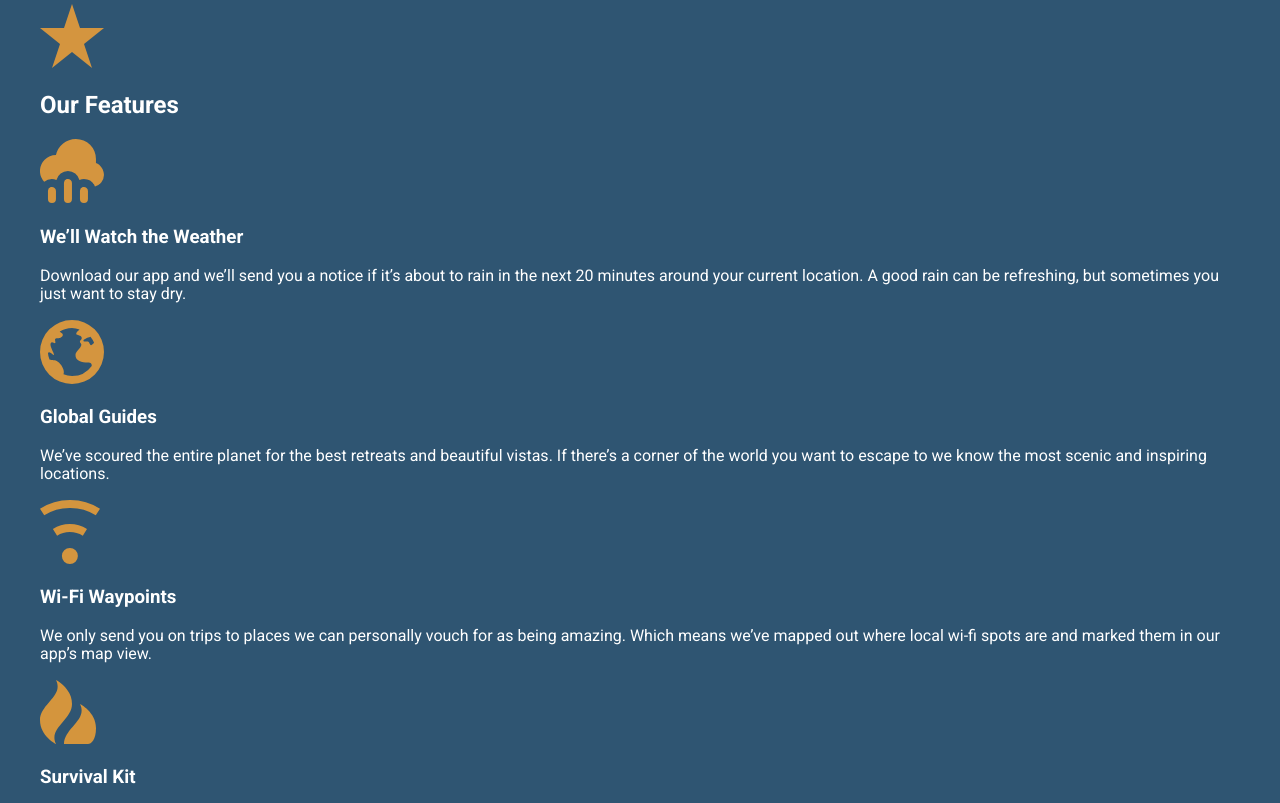
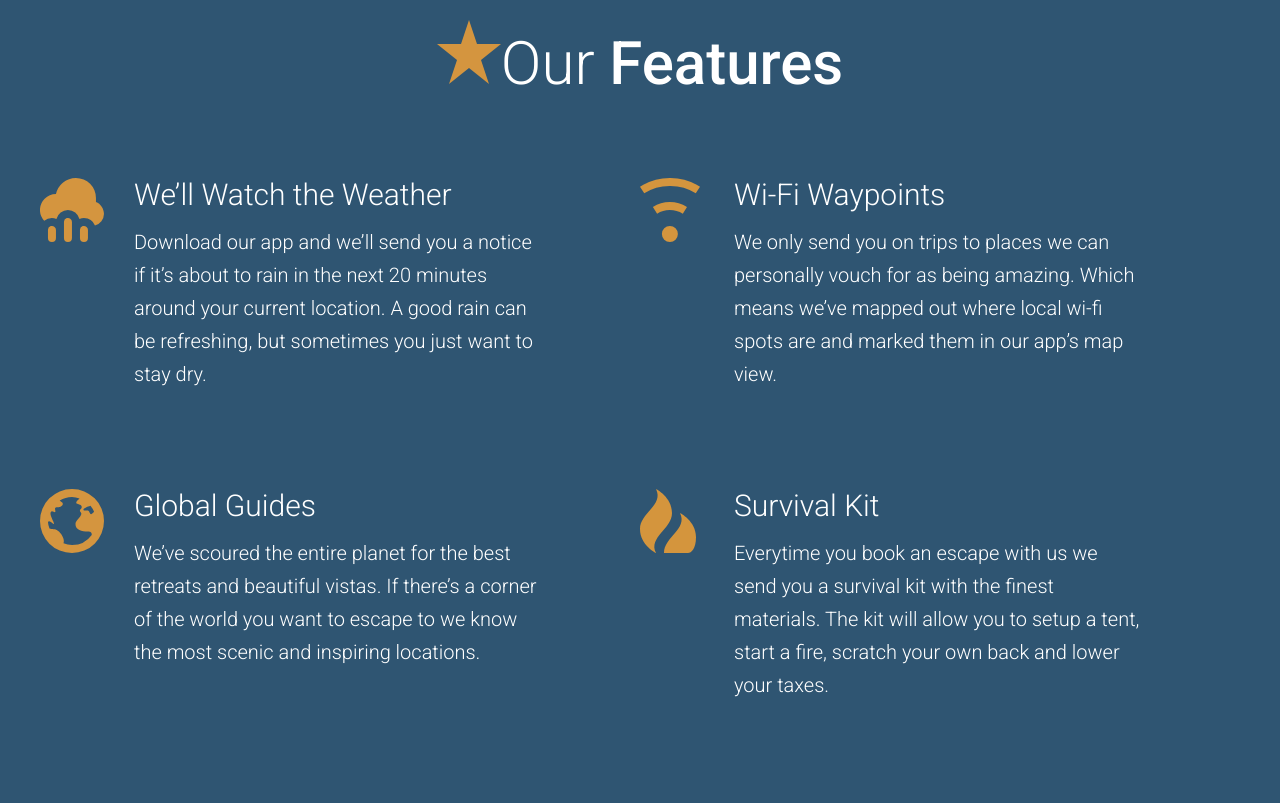
Before and after one commit to rafaelgoncalves2010/travel-site, a website: page app/index.html in a window 1280 px wide. Shown: the part 2357-3160 px from the top of the page. Drawn offline with Linux system fonts and the light colour scheme.

Commit message:
features

```diff
--- /dev/null
+++ b/app/assets/styles/modules/_feature_item.css
@@ -0,0 +1,19 @@
+.feature_item{
+	position: relative;
+	padding-left: 94px;
+	padding-bottom: 2.5rem;
+
+	&__icon{
+		position: absolute;
+		left: 0;
+	}
+
+	&__title{
+		font-size: 1.875rem;
+		font-weight: 300;
+		margin-bottom: .8rem;
+
+	}
+
+
+}
--- a/app/assets/styles/modules/_generic-content-container.css
+++ b/app/assets/styles/modules/_generic-content-container.css
@@ -1,9 +1,10 @@
 .generic-content-container{
 
 	p{
+		font-weight: 300;
 		line-height: 1.65;
 		font-size: 1.25rem;
-		margin: 1.8rem 0;
+		margin: 0 0 1.8rem 0;
 	}
 
 	p a{
--- a/app/assets/styles/modules/_row.css
+++ b/app/assets/styles/modules/_row.css
@@ -6,8 +6,16 @@
 		margin-right: -65px;
 	}
 
+	&_gutters_large{
+		margin-right: -100px;
+	}
+
     &__gutters > div{
     	padding-right: 65px;
+    }
+
+    &__gutters_large > div{
+    	padding-right: 100px;
     }
 
 	&__b_margin_until_medium{
@@ -40,6 +48,11 @@
 		float: left;
 		width: 63%
 	}
+
+	&__medium_6{
+		width: 50%;
+		float: left;
+	}
 }
 
 
--- /dev/null
+++ b/app/assets/styles/modules/_section-title.css
@@ -0,0 +1,31 @@
+.section-title{
+	font-size: 2.55rem;
+	font-weight: 300;
+	text-align: center;
+
+	@mixin atSmall{
+		font-size: 3.75rem;
+	}
+
+
+
+	strong{
+		font-weight: 500;
+	}
+
+	&__icon{
+
+		display: block;
+		margin-left: auto;
+		margin-right: auto;
+
+		@mixin atSmall{
+			margin-right: .5rem;
+			margin-left: 0;
+			margin-bottom: 0;
+			display: inline-block;
+		}
+	}
+
+
+}
--- a/app/assets/styles/styles.css
+++ b/app/assets/styles/styles.css
@@ -9,3 +9,5 @@
 @import "modules/_headline";
 @import "modules/_row";
 @import "modules/_generic-content-container";
+@import "modules/_section-title";
+@import "modules/_feature_item";
--- a/app/index.html
+++ b/app/index.html
@@ -85,24 +85,48 @@
   <div id="features" class="page-section page-section__blue">
 
     <div class="wrapper">
-    <img src="assets/images/icons/star.svg">
-    <h2>Our Features</h2>
 
-    <img src="assets/images/icons/rain.svg">
-    <h3>We&rsquo;ll Watch the Weather</h3>
-    <p>Download our app and we&rsquo;ll send you a notice if it&rsquo;s about to rain in the next 20 minutes around your current location. A good rain can be refreshing, but sometimes you just want to stay dry.</p>
+    <h2 class="section-title"><img class="feature__tittle__icon" src="assets/images/icons/star.svg">Our <strong>Features</strong></h2>
 
-    <img src="assets/images/icons/globe.svg">
-    <h3>Global Guides</h3>
-    <p>We&rsquo;ve scoured the entire planet for the best retreats and beautiful vistas. If there&rsquo;s a corner of the world you want to escape to we know the most scenic and inspiring locations.</p>
+    <div class="row row__gutters_large generic-content-container">
 
-    <img src="assets/images/icons/wifi.svg">
-    <h3>Wi-Fi Waypoints</h3>
+        <div class="row__medium_6">
+
+
+      <div class="feature_item">
+
+        <img class="feature_item__icon" src="assets/images/icons/rain.svg">
+        <h3 class="feature_item__title">We&rsquo;ll Watch the Weather</h3>
+        <p>Download our app and we&rsquo;ll send you a notice if it&rsquo;s about to rain in the next 20 minutes around your current location. A good rain can be refreshing, but sometimes you just want to stay dry.</p>
+    </div>
+
+    <div class="feature_item">
+        <img class="feature_item__icon" src="assets/images/icons/globe.svg">
+         <h3 class="feature_item__title">Global Guides</h3>
+         <p>We&rsquo;ve scoured the entire planet for the best retreats and beautiful vistas. If there&rsquo;s a corner of the world you want to escape to we know the most scenic and inspiring locations.</p>
+    </div>
+    </div>
+
+        <div class="row__medium_6">
+
+    <div class="feature_item">
+    <img class="feature_item__icon" src="assets/images/icons/wifi.svg">
+    <h3 class="feature_item__title">Wi-Fi Waypoints</h3>
     <p>We only send you on trips to places we can personally vouch for as being amazing. Which means we&rsquo;ve mapped out where local wi-fi spots are and marked them in our app&rsquo;s map view.</p>
+    </div>
 
-    <img src="assets/images/icons/fire.svg">
-    <h3>Survival Kit</h3>
+
+    <div class="feature_item">
+    <img class="feature_item__icon" src="assets/images/icons/fire.svg">
+    <h3 class="feature_item__title">Survival Kit</h3>
     <p>Everytime you book an escape with us we send you a survival kit with the finest materials. The kit will allow you to setup a tent, start a fire, scratch your own back and lower your taxes.</p>
+     </div>
+        </div>
+
+
+    </div>
+
+
   </div>
   </div>
 
--- a/app/temp/styles/styles.css
+++ b/app/temp/styles/styles.css
@@ -677,8 +677,16 @@ a{
   margin-right: -65px;
 }
 
+.row_gutters_large{
+  margin-right: -100px;
+}
+
 .row__gutters > div{
   padding-right: 65px;
+}
+
+.row__gutters_large > div{
+  padding-right: 100px;
 }
 
 .row__b_margin_until_medium{
@@ -710,14 +718,74 @@ a{
     float: left;
     width: 63%;
   }
+
+  .row__medium_6 {
+    width: 50%;
+    float: left;
+  }
 }
 
 .generic-content-container p{
+  font-weight: 300;
   line-height: 1.65;
   font-size: 1.25rem;
-  margin: 1.8rem 0;
+  margin: 0 0 1.8rem 0;
 }
 
 .generic-content-container p a{
   font-weight: 700;
 }
+
+.section-title{
+	font-size: 2.55rem;
+	font-weight: 300;
+	text-align: center;
+
+
+}
+
+@media (min-width: 530px) {
+
+  .section-title {
+    font-size: 3.75rem;
+  }
+}
+
+.section-title strong{
+  font-weight: 500;
+}
+
+.section-title__icon{
+  display: block;
+  margin-left: auto;
+  margin-right: auto;
+}
+
+@media (min-width: 530px) {
+
+  .section-title__icon {
+    margin-right: .5rem;
+    margin-left: 0;
+    margin-bottom: 0;
+    display: inline-block;
+  }
+}
+
+.feature_item{
+	position: relative;
+	padding-left: 94px;
+	padding-bottom: 2.5rem;
+
+
+}
+
+.feature_item__icon{
+  position: absolute;
+  left: 0;
+}
+
+.feature_item__title{
+  font-size: 1.875rem;
+  font-weight: 300;
+  margin-bottom: .8rem;
+}
```
